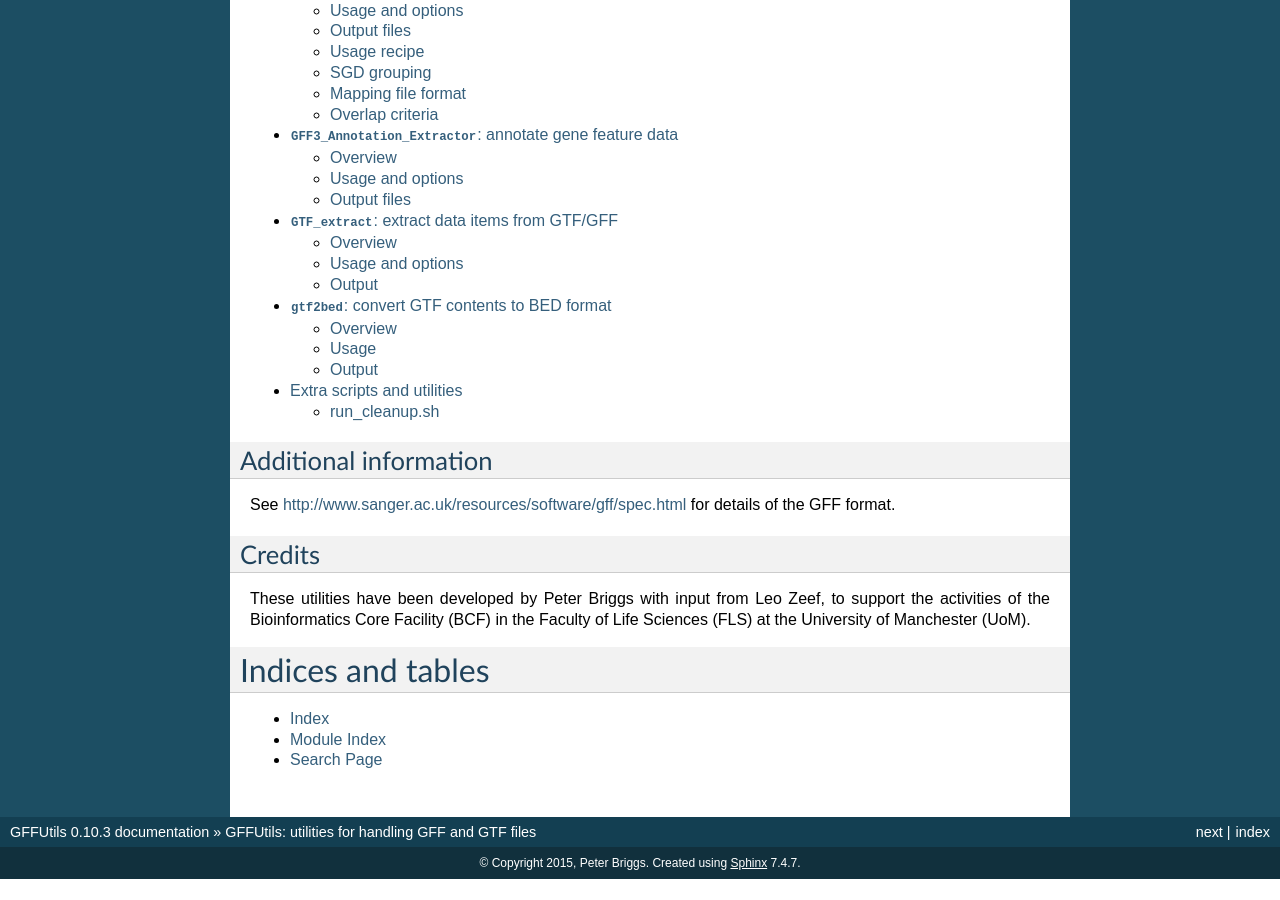
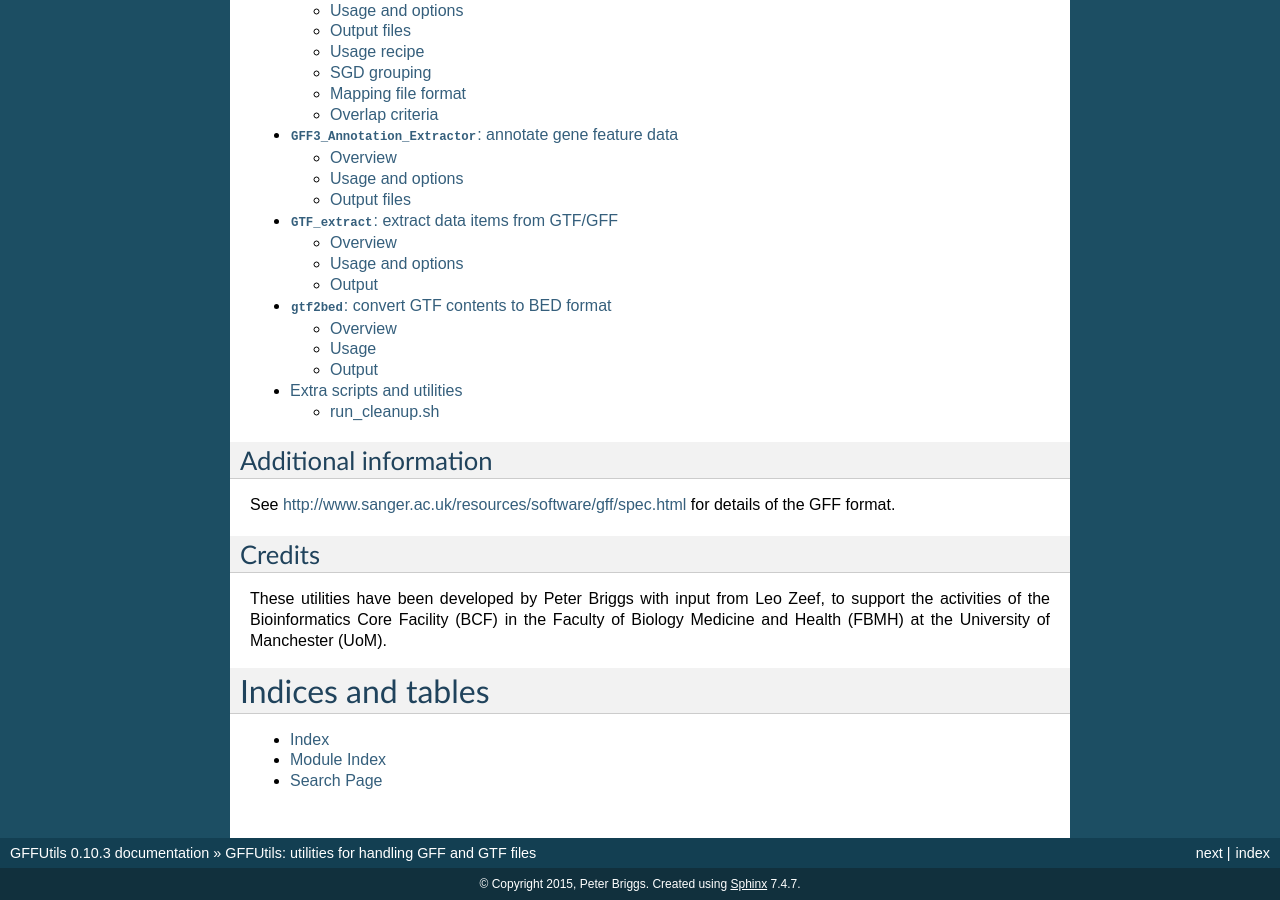
Before and after one commit to fls-bioinformatics-core/GFFUtils, a Sphinx documentation site: the page built from docs/index.rst, in a window 1280 px wide and 900 px high, scrolled down 723 px. Built offline with Sphinx 7.4.7, drawn with Linux system fonts in a browser that asks for light colours; pages that are not in the unit, such as notebooks, are missing from menus; before the commit the page ends 1602 px from its top, so only the background shows below that.

Commit message:
Update docs with correct faculty name.

```diff
--- a/README.rst
+++ b/README.rst
@@ -78,5 +78,5 @@ Credits
 
 These utilities have been developed by Peter Briggs with input from
 Leo Zeef, to support the activities of the Bioinformatics Core Facility
-(BCF) in the Faculty of Life Sciences (FLS) at the University of
-Manchester (UoM).
+(BCF) in the Faculty of Biology Medicine and Health (FBMH) at the
+University of Manchester (UoM).
--- a/docs/index.rst
+++ b/docs/index.rst
@@ -56,8 +56,8 @@ Credits
 
 These utilities have been developed by Peter Briggs with input from
 Leo Zeef, to support the activities of the Bioinformatics Core Facility
-(BCF) in the Faculty of Life Sciences (FLS) at the University of
-Manchester (UoM).
+(BCF) in the Faculty of Biology Medicine and Health (FBMH) at the
+University of Manchester (UoM).
 
 
 Indices and tables
```
